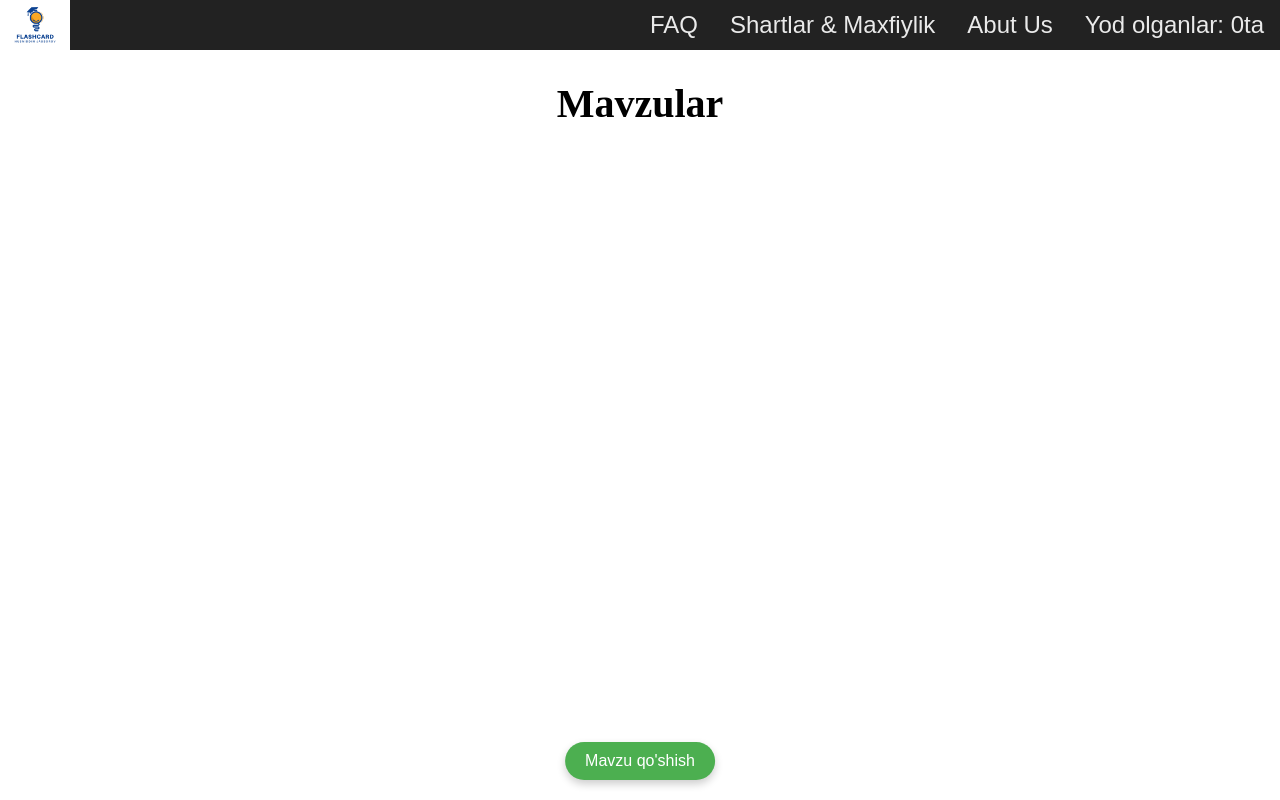
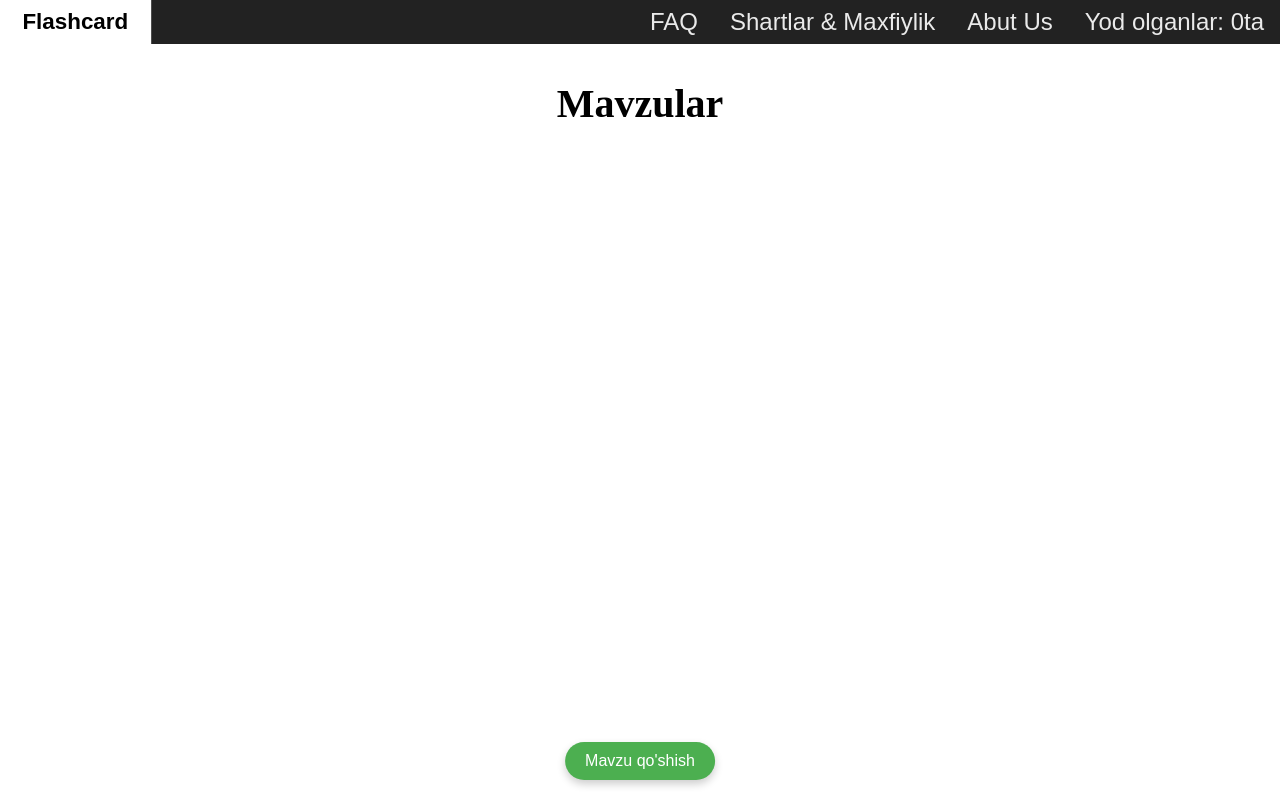
Before and after one commit to husniddinjabborov-web/flashcard, a React (Vite) app: page / in a window 1280 px wide. Built offline with nearby package versions, Linux system fonts and the light colour scheme.

Commit message:
Flashcard dizayini yaxshilandi.

```diff
--- a/src/App.css
+++ b/src/App.css
@@ -0,0 +1,4 @@
+::-webkit-scrollbar {
+    width: 0;
+    height: 0;
+  }
--- a/src/components/Header.jsx
+++ b/src/components/Header.jsx
@@ -8,7 +8,7 @@ function Header({ topicView, cardView, topics, topic, getCompletedCardsCount, ge
         <nav className="topicsNav">
           <ul>
             <div className="topicsNavLeft">
-              <li><Link to="/"><img src={flashcardlogo} alt="flashcardlogo" width={50} height={50}/></Link></li>
+              <li><Link to="/">Flashcard</Link></li>
             </div>
             <div className="topicsNavRight">
               <li><Link to="/faq">FAQ</Link></li>
@@ -39,7 +39,7 @@ function Header({ topicView, cardView, topics, topic, getCompletedCardsCount, ge
         <nav className="cardsNav">
           <ul>
             <div className="cardsNavLeft">
-            <li><a href="./"><img src={flashcardlogo} alt="flashcardlogo" width={50} height={50}/></a></li>
+            <li><a href="./">Flashcard</a></li>
             </div>
             <div className="cardsNavRight">
               <li><Link to="/faq">FAQ</Link></li>
--- a/src/styles/Header.css
+++ b/src/styles/Header.css
@@ -26,13 +26,19 @@ header .cardsNav ul .cardsNavLeft li {
     white-space: nowrap;
 }
 
-header .topicsNav ul .topicsNavLeft li a img,
-header .cardsNav ul .cardsNavLeft li a img{
+header .topicsNav ul .topicsNavLeft li a,
+header .cardsNav ul .cardsNavLeft li a {
     color: #eaeaea;
-    display: flex;
+    padding: 8px 16px;
+    display: inline-block;
     transform: scale(1.4);
+    background-color: white;
+    color: black;
+    text-decoration: none;
     transform-origin: left;
+    font-weight: bold;
 }
+
 header .topicsNav ul .topicsNavRight li a,
 
 header .topicsNav ul .topicsNavRight .dropdown span,
@@ -94,6 +100,7 @@ header .cardsNav ul .cardsNavRight .dropdown .dropdown-content li {
     transition: background-color 0.3s ease;
     cursor: pointer;
     overflow: auto;
+    background-color: #333;
 }
 
 header .topicsNav ul .topicsNavRight .dropdown:hover .dropdown-content,
@@ -101,10 +108,6 @@ header .cardsNav ul .cardsNavRight .dropdown:hover .dropdown-content {
     display: block;
 }
 
-header .topicsNav ul .topicsNavRight .dropdown .dropdown-content li,
-header .cardsNav ul .cardsNavRight .dropdown .dropdown-content li {
-    background-color: #333;
-}
 
 header .topicsNav ul .topicsNavRight .dropdown .dropdown-content li:hover,
 header .cardsNav ul .cardsNavRight .dropdown .dropdown-content li:hover {
@@ -117,14 +120,27 @@ header .cardsNav ul .cardsNavRight .dropdown .dropdown-content li:hover {
     header .topicsNav ul .topicsNavRight li a,
 
     header .topicsNav ul .topicsNavLeft li span,
-    header .topicsNav ul .topicsNavRight li span,
+    header .topicsNav ul .topicsNavRight .dropdown span,
 
     header .cardsNav ul .cardsNavLeft li a,
     header .cardsNav ul .cardsNavRight li a,
 
     header .cardsNav ul .cardsNavLeft li span,
-    header .cardsNav ul .cardsNavRight li span {
+    header .cardsNav ul .cardsNavRight .dropdown span {
         font-size: 1.2em;
+    }
+
+
+    header .topicsNav ul .topicsNavRight li:first-child,
+
+    header .cardsNav ul .cardsNavRight li:first-child {
+        padding-left: 40px;
+    }
+
+    header .topicsNav ul .topicsNavRight .dropdown .dropdown-content li,
+    header .cardsNav ul .cardsNavRight .dropdown .dropdown-content li {
+        padding: 5px;
+        font-size: 0.6em;
     }
 }
 
@@ -134,14 +150,20 @@ header .cardsNav ul .cardsNavRight .dropdown .dropdown-content li:hover {
     header .topicsNav ul .topicsNavRight li a,
 
     header .topicsNav ul .topicsNavLeft li span,
-    header .topicsNav ul .topicsNavRight li span,
+    header .topicsNav ul .topicsNavRight .dropdown span,
 
     header .cardsNav ul .cardsNavLeft li a,
     header .cardsNav ul .cardsNavRight li a,
 
     header .cardsNav ul .cardsNavLeft li span,
-    header .cardsNav ul .cardsNavRight li span {
-        font-size: 1em;
+    header .cardsNav ul .cardsNavRight .dropdown span {
+        font-size: 0.8em;
     }
 
+
+    header .topicsNav ul .topicsNavRight .dropdown .dropdown-content li,
+    header .cardsNav ul .cardsNavRight .dropdown .dropdown-content li {
+        padding: 5px;
+        font-size: 0.5em;
+    }
 }
--- a/src/styles/Main.css
+++ b/src/styles/Main.css
@@ -349,6 +349,7 @@ main .cardSection .cardWrapper .cardContainer .newCard {
     justify-content: center;
     align-items: center;
     height: 336px;
+    text-align: center;
 }
 
 @media (max-width: 768px) {
```
